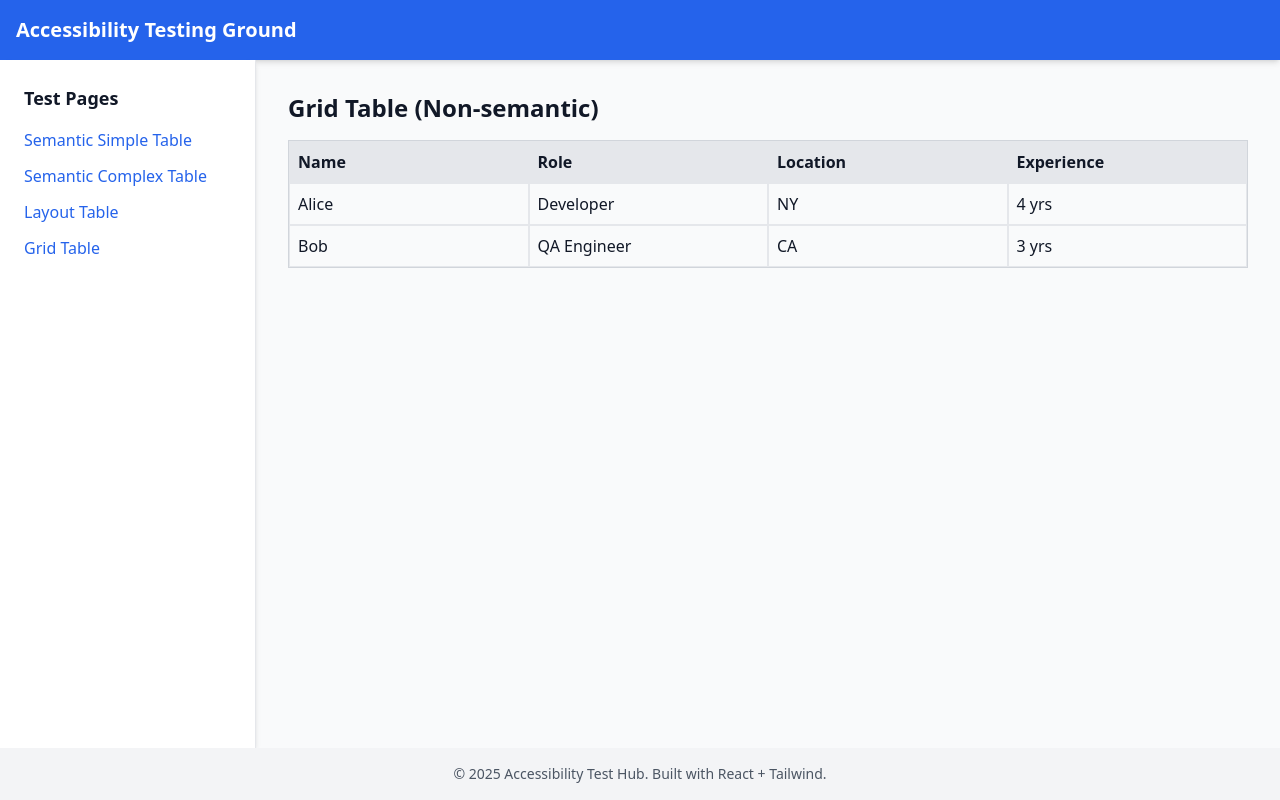
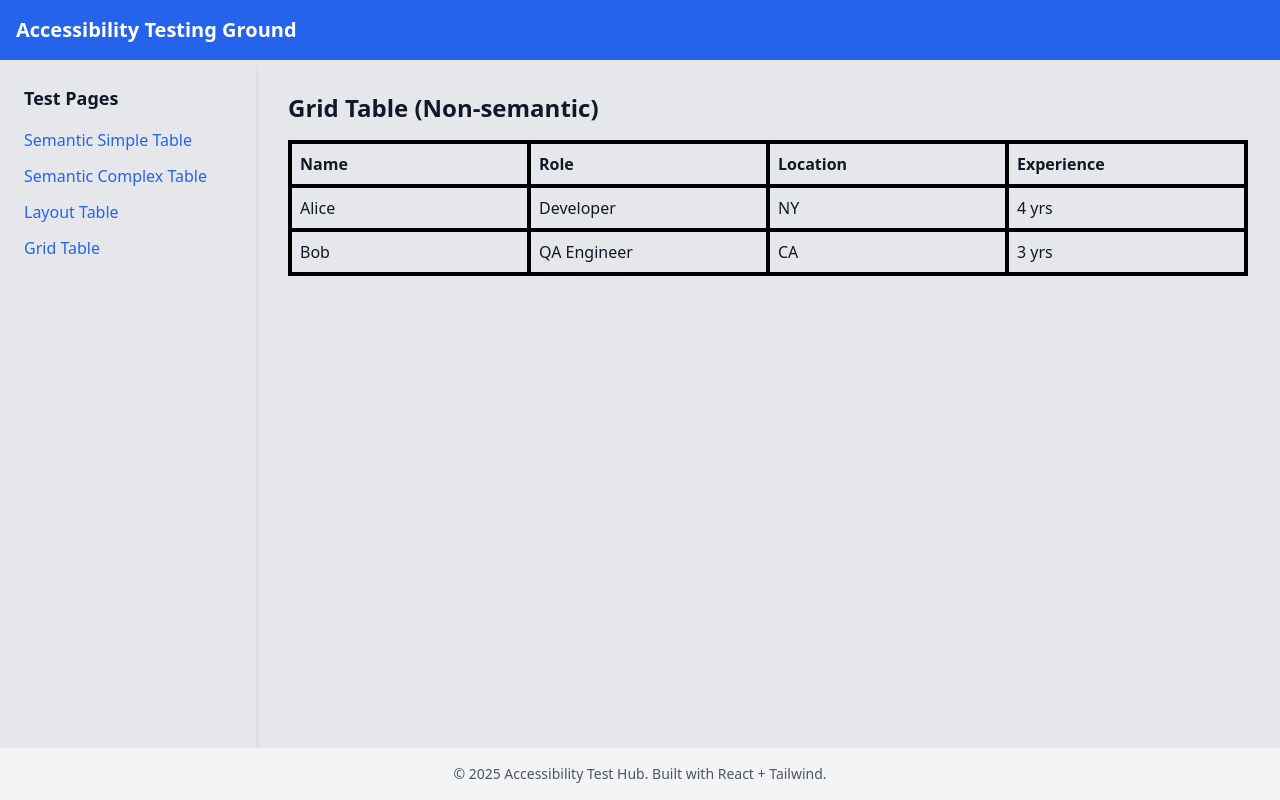
Before and after one commit to karthikveerla/a11y_webtesting, a React (Vite) app: page /#/grid-table in a window 1280 px wide. Built offline with nearby package versions, Linux system fonts and the light colour scheme.

Commit message:
border thickness updates

```diff
--- a/src/App.tsx
+++ b/src/App.tsx
@@ -8,13 +8,13 @@ import GridTable from './pages/GridTable';
 
 function App() {
   return (
-    <div className="min-h-screen flex flex-col bg-gray-50 text-gray-900">
+    <div className="min-h-screen flex flex-col bg-gray-90 text-gray-900">
       <header className="bg-blue-600 text-white p-4 shadow-md">
         <div className="container mx-auto text-xl font-semibold">Accessibility Testing Ground</div>
       </header>
 
-      <div className="flex flex-grow">
-        <nav className="w-64 bg-white border-r p-6 shadow-md">
+      <div className="flex flex-grow  bg-gray-200">
+        <nav className="w-64 border-r p-6 shadow-md">
           <h2 className="text-lg font-bold mb-4">Test Pages</h2>
           <ul className="space-y-3">
             <li><Link className="text-blue-600 hover:underline" to="/semantic-simple">Semantic Simple Table</Link></li>
--- a/src/pages/GridTable.tsx
+++ b/src/pages/GridTable.tsx
@@ -1,22 +1,23 @@
 const GridTable = () => (
   <div>
     <h1 className="text-2xl font-bold mb-4">Grid Table (Non-semantic)</h1>
-    <div className="grid grid-cols-4 border border-gray-300">
-      <div className="font-bold p-2 border bg-gray-200">Name</div>
-      <div className="font-bold p-2 border bg-gray-200">Role</div>
-      <div className="font-bold p-2 border bg-gray-200">Location</div>
-      <div className="font-bold p-2 border bg-gray-200">Experience</div>
+    <div className="grid grid-cols-4 border-2 border-black">
+      <div className="font-bold p-2 border-2 border-black bg-gray-200">Name</div>
+      <div className="font-bold p-2 border-2 border-black bg-gray-200">Role</div>
+      <div className="font-bold p-2 border-2 border-black bg-gray-200">Location</div>
+      <div className="font-bold p-2 border-2 border-black bg-gray-200">Experience</div>
 
-      <div className="p-2 border">Alice</div>
-      <div className="p-2 border">Developer</div>
-      <div className="p-2 border">NY</div>
-      <div className="p-2 border">4 yrs</div>
+      <div className="p-2 border-2 border-black">Alice</div>
+      <div className="p-2 border-2 border-black">Developer</div>
+      <div className="p-2 border-2 border-black">NY</div>
+      <div className="p-2 border-2 border-black">4 yrs</div>
 
-      <div className="p-2 border">Bob</div>
-      <div className="p-2 border">QA Engineer</div>
-      <div className="p-2 border">CA</div>
-      <div className="p-2 border">3 yrs</div>
+      <div className="p-2 border-2 border-black">Bob</div>
+      <div className="p-2 border-2 border-black">QA Engineer</div>
+      <div className="p-2 border-2 border-black">CA</div>
+      <div className="p-2 border-2 border-black">3 yrs</div>
     </div>
   </div>
 );
+
 export default GridTable;
--- a/src/pages/LayoutTable.tsx
+++ b/src/pages/LayoutTable.tsx
@@ -1,22 +1,31 @@
 const LayoutTable = () => (
   <div>
     <h1 className="text-2xl font-bold mb-4">Layout Table (non-semantic)</h1>
-    <table className="border w-full bg-gray-100">
+    <table className="border-2 border-black w-full bg-gray-100">
+      <tbody>
         <tr>
-        <td className="p-6 border w-1/2">
-          <h2 className="text-lg font-semibold">Welcome!</h2>
+          <td className="p-6 border-2 border-black w-1/2 align-top">
+            <h2 className="text-lg font-semibold mb-2">Welcome!</h2>
             <p>This section holds the welcome message and intro text.</p>
           </td>
-        <td className="p-6 border w-1/2">
-          <img src="https://via.placeholder.com/150" alt="Placeholder" />
+          <td className="p-6 border-2 border-black w-1/2">
+            <img
+              src="https://via.placeholder.com/150"
+              alt="Placeholder"
+              className="mx-auto"
+            />
           </td>
         </tr>
         <tr>
-        <td className="p-4 border" colSpan={2}>
-          <button className="bg-blue-500 text-white px-4 py-2 rounded">Continue</button>
+          <td className="p-4 border-2 border-black text-center" colSpan={2}>
+            <button className="bg-blue-600 hover:bg-blue-700 text-white px-4 py-2 rounded">
+              Continue
+            </button>
           </td>
         </tr>
+      </tbody>
     </table>
   </div>
 );
+
 export default LayoutTable;
--- a/src/pages/SemanticComplexTable.tsx
+++ b/src/pages/SemanticComplexTable.tsx
@@ -1,38 +1,39 @@
 const SemanticComplexTable = () => (
   <div>
     <h1 className="text-2xl font-bold mb-4">Semantic Complex Table</h1>
-    <table className="table-auto w-full border" id="complexTable">
+    <table className="table-auto w-full border-2 border-black" id="complexTable">
       <caption className="caption-top font-semibold">Quarterly Sales by Product and Region</caption>
       <thead className="bg-gray-200">
         <tr>
-          <th rowSpan={2} className="border px-4 py-2" scope="col">Region</th>
-          <th colSpan={2} className="border px-4 py-2" scope="col">Product A</th>
-          <th colSpan={2} className="border px-4 py-2" scope="col">Product B</th>
+          <th rowSpan={2} className="border-2 border-black px-4 py-2" scope="col">Region</th>
+          <th colSpan={2} className="border-2 border-black px-4 py-2" scope="col">Product A</th>
+          <th colSpan={2} className="border-2 border-black px-4 py-2" scope="col">Product B</th>
         </tr>
         <tr>
-          <th className="border px-4 py-2" scope="col">Q1</th>
-          <th className="border px-4 py-2" scope="col">Q2</th>
-          <th className="border px-4 py-2" scope="col">Q1</th>
-          <th className="border px-4 py-2" scope="col">Q2</th>
+          <th className="border-2 border-black px-4 py-2" scope="col">Q1</th>
+          <th className="border-2 border-black px-4 py-2" scope="col">Q2</th>
+          <th className="border-2 border-black px-4 py-2" scope="col">Q1</th>
+          <th className="border-2 border-black px-4 py-2" scope="col">Q2</th>
         </tr>
       </thead>
       <tbody>
         <tr>
-          <td className="border px-4 py-2">North</td>
-          <td className="border px-4 py-2">$10K</td>
-          <td className="border px-4 py-2">$12K</td>
-          <td className="border px-4 py-2">$8K</td>
-          <td className="border px-4 py-2">$9K</td>
+          <td className="border-2 border-black px-4 py-2">North</td>
+          <td className="border-2 border-black px-4 py-2">$10K</td>
+          <td className="border-2 border-black px-4 py-2">$12K</td>
+          <td className="border-2 border-black px-4 py-2">$8K</td>
+          <td className="border-2 border-black px-4 py-2">$9K</td>
         </tr>
         <tr>
-          <td className="border px-4 py-2">South</td>
-          <td className="border px-4 py-2">$7K</td>
-          <td className="border px-4 py-2">$8K</td>
-          <td className="border px-4 py-2">$6K</td>
-          <td className="border px-4 py-2">$7K</td>
+          <td className="border-2 border-black px-4 py-2">South</td>
+          <td className="border-2 border-black px-4 py-2">$7K</td>
+          <td className="border-2 border-black px-4 py-2">$8K</td>
+          <td className="border-2 border-black px-4 py-2">$6K</td>
+          <td className="border-2 border-black px-4 py-2">$7K</td>
         </tr>
       </tbody>
     </table>
   </div>
 );
+
 export default SemanticComplexTable;
--- a/src/pages/SemanticSimpleTable.tsx
+++ b/src/pages/SemanticSimpleTable.tsx
@@ -1,28 +1,28 @@
 const SemanticSimpleTable = () => (
   <div>
     <h1 className="text-2xl font-bold mb-4">Semantic Simple Table</h1>
-    <table id="semanticTable" className="table-auto border w-full">
+    <table id="semanticTable" className="table-auto border-2 border-black w-full">
       {/* <caption className="caption-top text-gray-700 font-semibold">Employee Performance Q1</caption> */}
       <thead className="bg-gray-200">
         <tr>
-          <th className="border px-4 py-2">Name</th>
-          <th className="border px-4 py-2">Dept</th>
-          <th className="border px-4 py-2">Rating</th>
-          <th className="border px-4 py-2">Comments</th>
+          <th className="border-2 border-black px-4 py-2">Name</th>
+          <th className="border-2 border-black px-4 py-2">Dept</th>
+          <th className="border-2 border-black px-4 py-2">Rating</th>
+          <th className="border-2 border-black px-4 py-2">Comments</th>
         </tr>
       </thead>
       <tbody>
         <tr>
-          <td className="border px-4 py-2">Alice</td>
-          <td className="border px-4 py-2">Sales</td>
-          <td className="border px-4 py-2">4</td>
-          <td className="border px-4 py-2">Good performance</td>
+          <td className="border-2 border-black px-4 py-2">Alice</td>
+          <td className="border-2 border-black px-4 py-2">Sales</td>
+          <td className="border-2 border-black px-4 py-2">4</td>
+          <td className="border-2 border-black px-4 py-2">Good performance</td>
         </tr>
         <tr>
-          <td className="border px-4 py-2">Bob</td>
-          <td className="border px-4 py-2">Engineering</td>
-          <td className="border px-4 py-2">3</td>
-          <td className="border px-4 py-2">Average work</td>
+          <td className="border-2 border-black px-4 py-2">Bob</td>
+          <td className="border-2 border-black px-4 py-2">Engineering</td>
+          <td className="border-2 border-black px-4 py-2">3</td>
+          <td className="border-2 border-black px-4 py-2">Average work</td>
         </tr>
       </tbody>
     </table>
```
Lines whose indentation alone changed are shown as unchanged.
